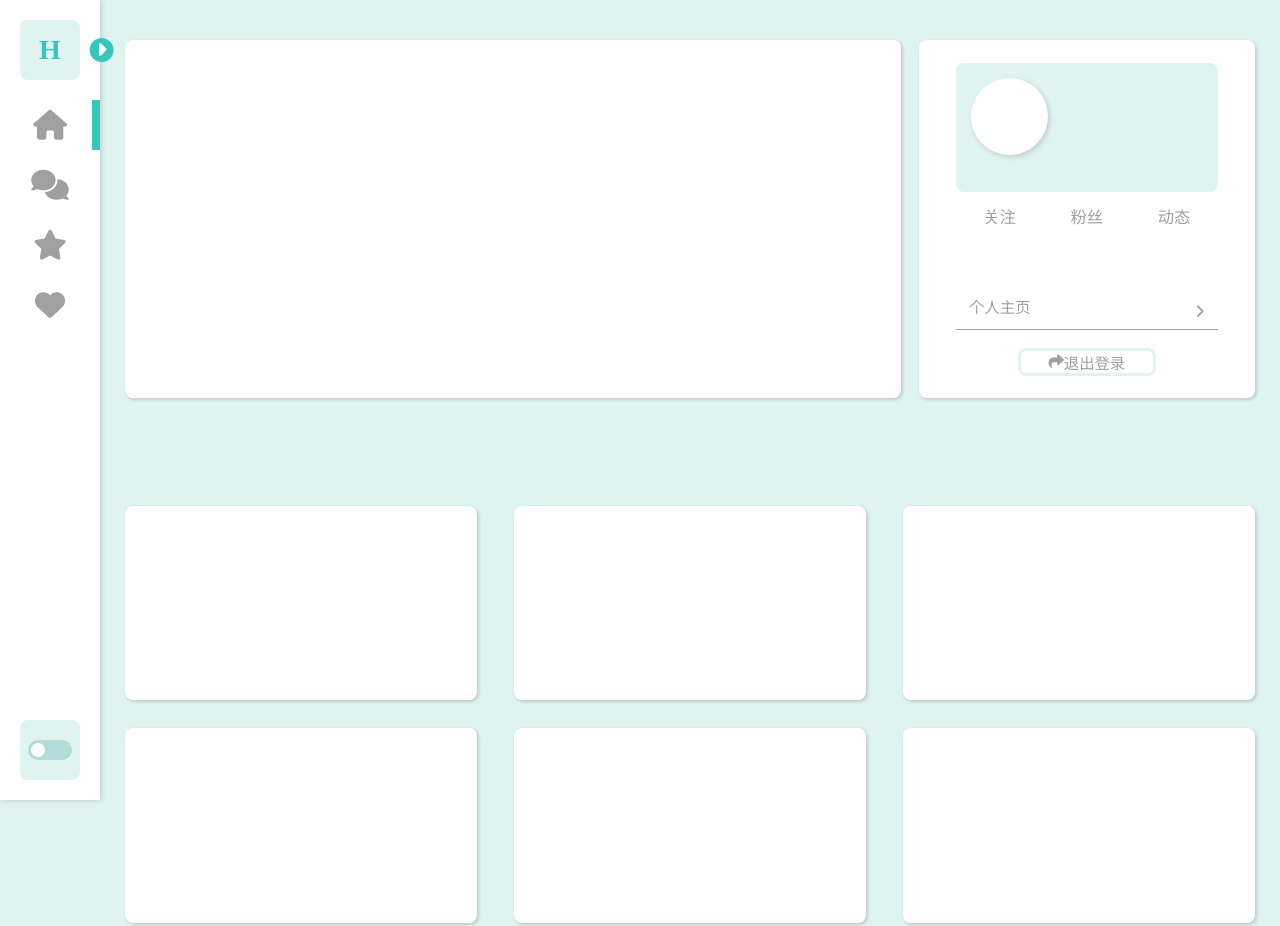
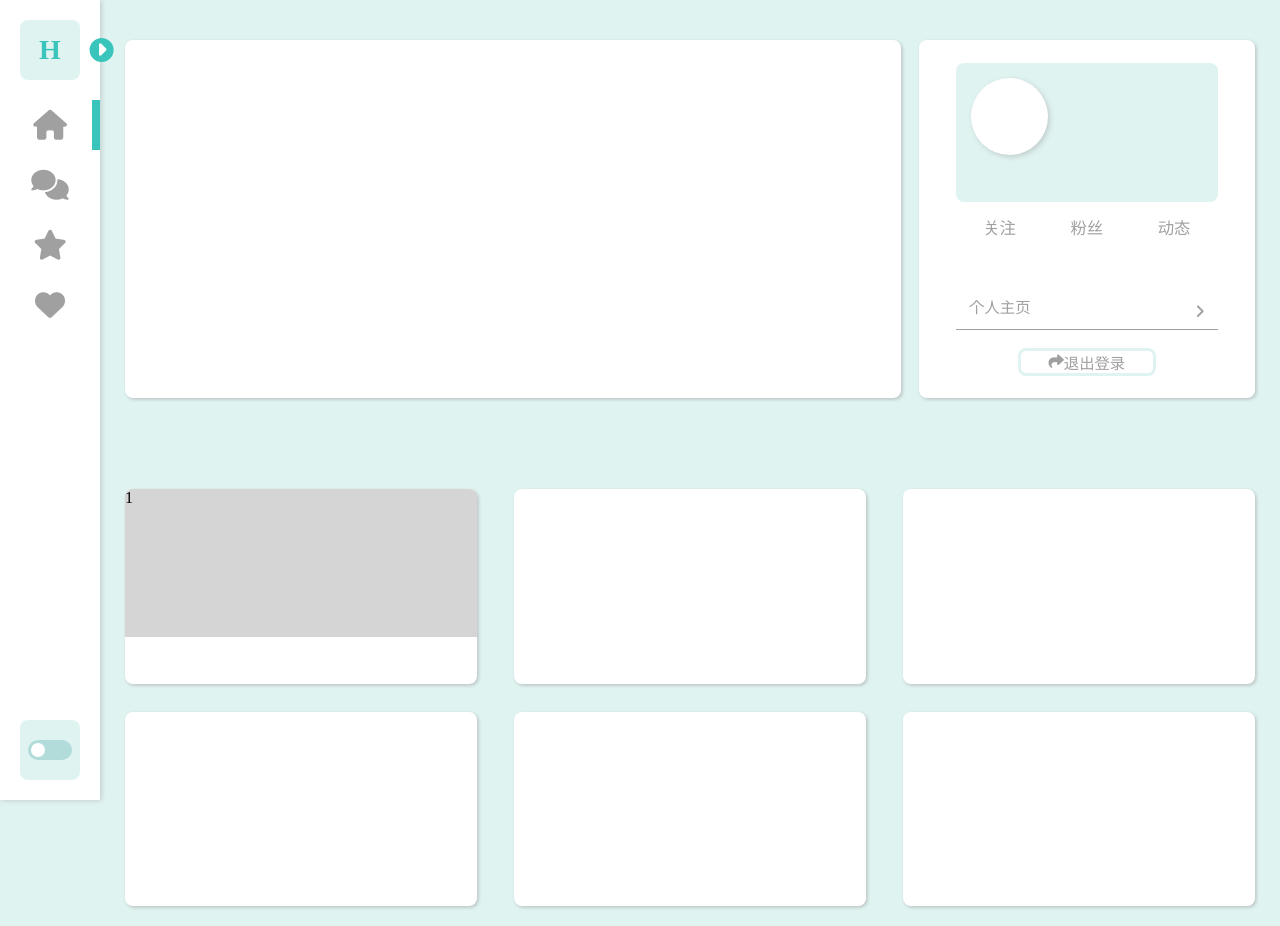
Before and after one commit to Iria-Einzbern/miku.github.io, a plain HTML site: page index.html in a window 1280 px wide. Shown: the top 926 px of the page. Drawn offline with nearby package versions, Linux system fonts and the light colour scheme; no server answers.

Commit message:
modified:   css/main.css 	modified:   index.html 	modified:   js/homeMain/getUserData.js

```diff
--- a/css/main.css
+++ b/css/main.css
@@ -89,6 +89,7 @@
                             font-size: calc(3.2px + 0.6vw);
                             color: var(--font);
                             font-style: italic;
+                            height: calc(3.2px + 0.6vw);
                         }
 
                 }
@@ -157,7 +158,7 @@
 
 
     .home-main{
-        margin-top: calc(25px + 5%);
+        margin-top: calc(25px + 5vh);
         min-height: 500px;
         height: 50vw;
         display: grid;
@@ -170,4 +171,15 @@
             box-shadow: 1.5px 1.5px 3px 0.5px var(--shadow);
             background-color: var(--side-background-color);
             border-radius: 8px;
+            overflow: hidden;
+            display: flex;
+            flex-direction: column;
+            .video-cover{
+                flex:1;
+                background-color: var(--shadow);
+            }
+            .video-info{
+                height: calc(8px + 20%);
+
+            }
         }
--- a/index.html
+++ b/index.html
@@ -154,8 +154,13 @@
 
 
                 <div class="home-main">
-
-
+                    <div class="home-subDiv">
+                        <div class="video-cover">1</div>
+                        <div class="video-info">
+                            <div class="video-title"></div>
+                            <div class="video-data"></div>
+                        </div>
+                    </div>
 
                 </div>
             </div>
--- a/js/homeMain/getUserData.js
+++ b/js/homeMain/getUserData.js
@@ -46,7 +46,7 @@ function loadUserData(data){
     uFollow.textContent=data.uFollow;
     uFans.textContent=data.uFans;
     uPosts.textContent=data.uPosts;
-    uSign.textContent=data.uSign;
+    uSign.textContent="——"+data.uSign;
     uAvatar.src=data.uAvatar;
     showTip("用户数据加载成功");
 }
```
